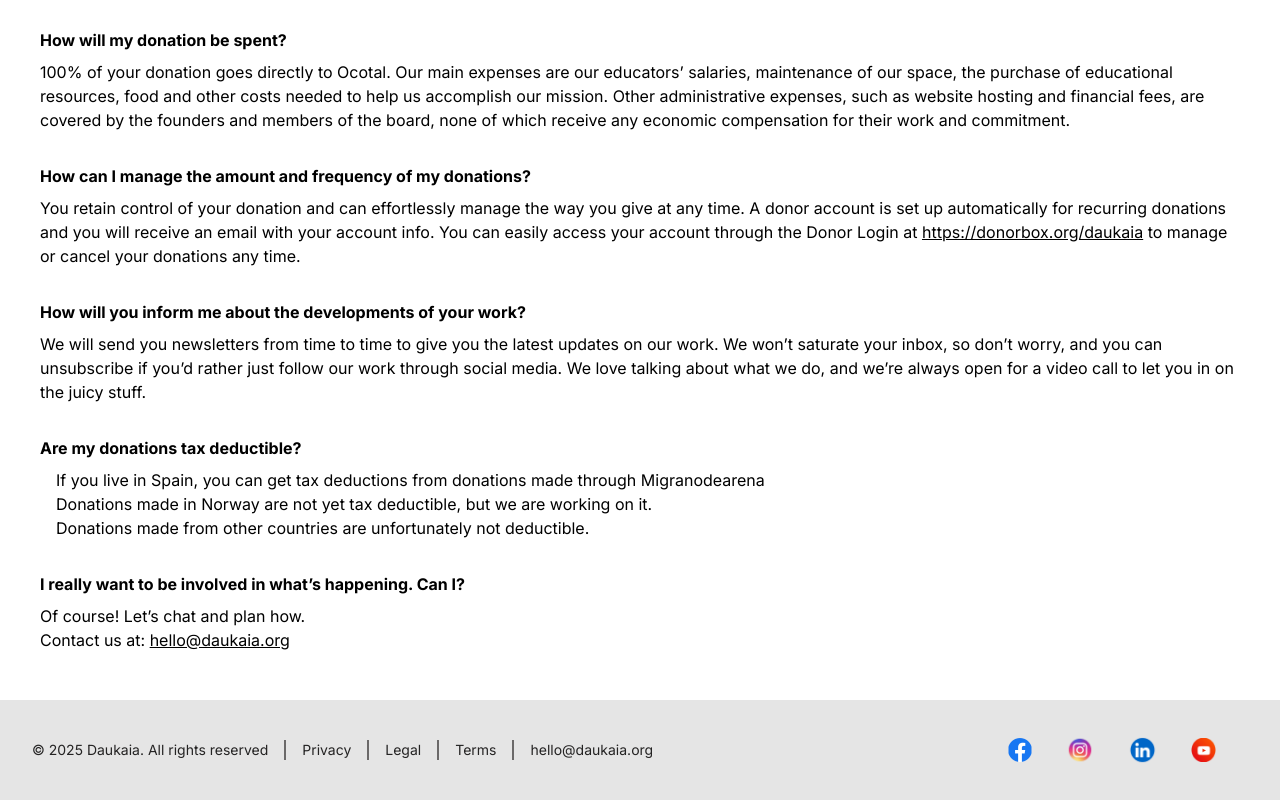
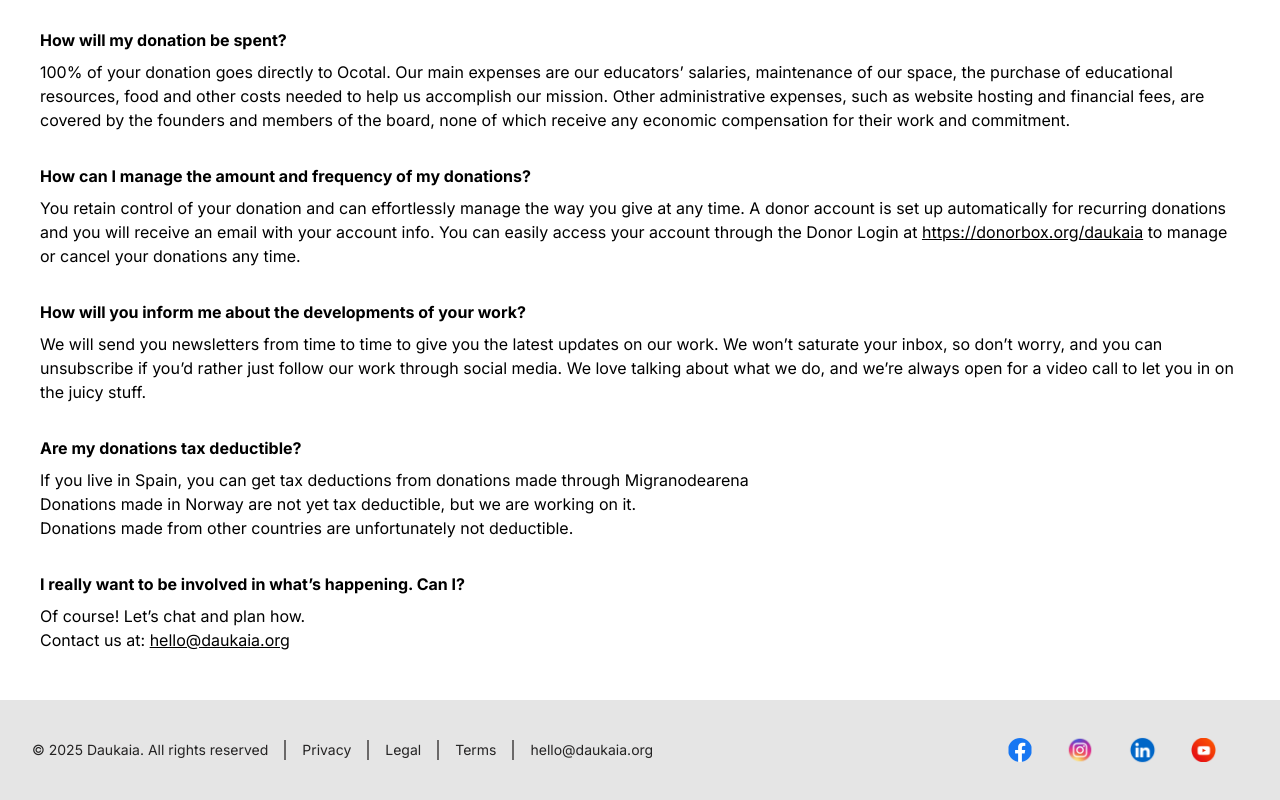
Before and after one commit to samheyman/daukaia-v3, a Next.js app: page /donate in a window 1280 px wide. Shown: the part 1920-2720 px from the top of the page. Built offline with nearby package versions, Linux system fonts and the light colour scheme.

Commit message:
More UI fixes

```diff
--- a/src/app/donate/page.tsx
+++ b/src/app/donate/page.tsx
@@ -161,8 +161,7 @@ export default function Home() {
         <p className="font-bold pt-8 pb-2 text-lg md:text-base">
           Are my donations tax deductible?
         </p>
-        <ul className="list bullet pl-4 text-lg md:text-base">
-          <li className="">
+        <p className="text-lg md:text-base">
           If you live in Spain, you can get tax deductions from donations made
           through{" "}
           <a
@@ -171,16 +170,14 @@ export default function Home() {
           >
             Migranodearena
           </a>
-          </li>
-          <li className="">
+        </p>
+        <p className="text-lg md:text-base">
           Donations made in Norway are not yet tax deductible, but we are
           working on it.
-          </li>
-          <li className="">
-            Donations made from other countries are unfortunately not
-            deductible.
-          </li>
-        </ul>
+        </p>
+        <p className="text-lg md:text-base">
+          Donations made from other countries are unfortunately not deductible.
+        </p>
         <p className="font-bold pt-8 pb-2 text-lg md:text-base">
           I really want to be involved in what’s happening. Can I?
         </p>
```
Lines whose indentation alone changed are shown as unchanged.
